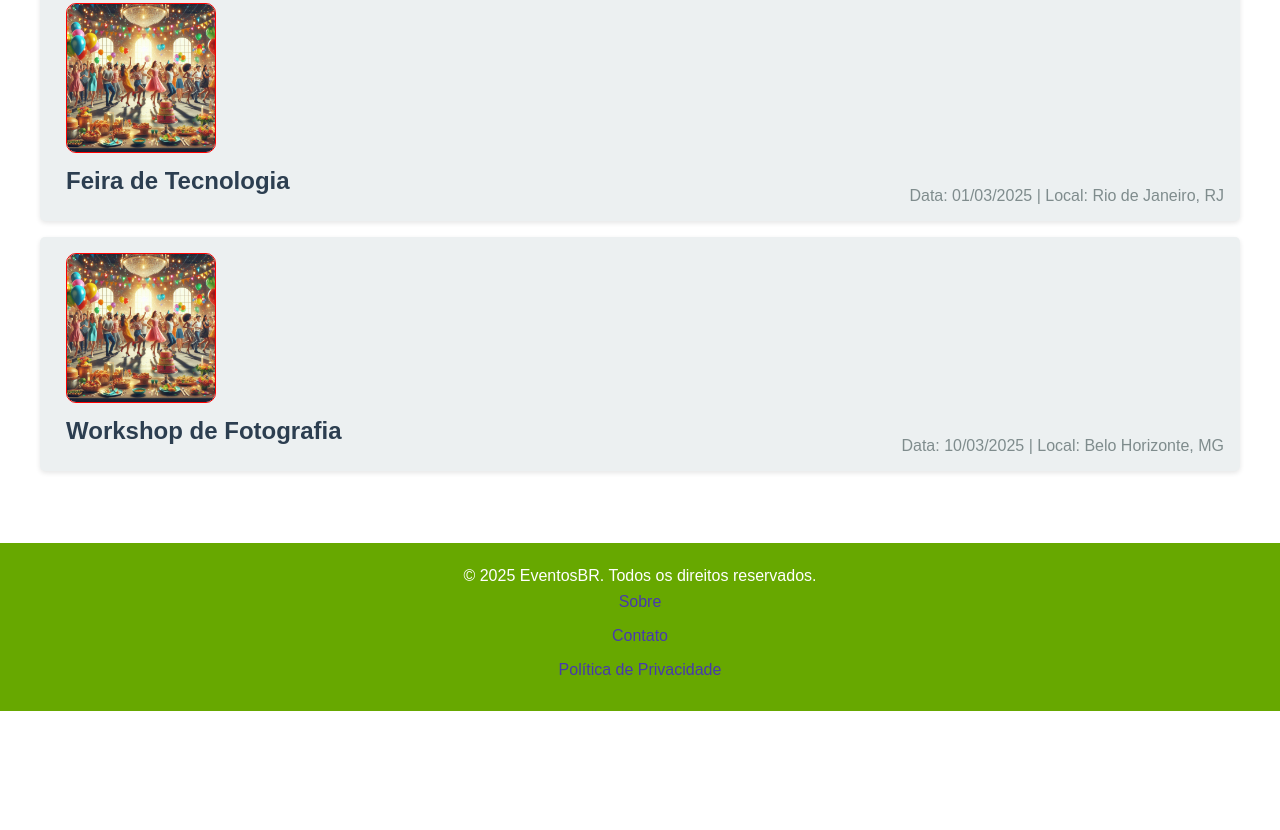
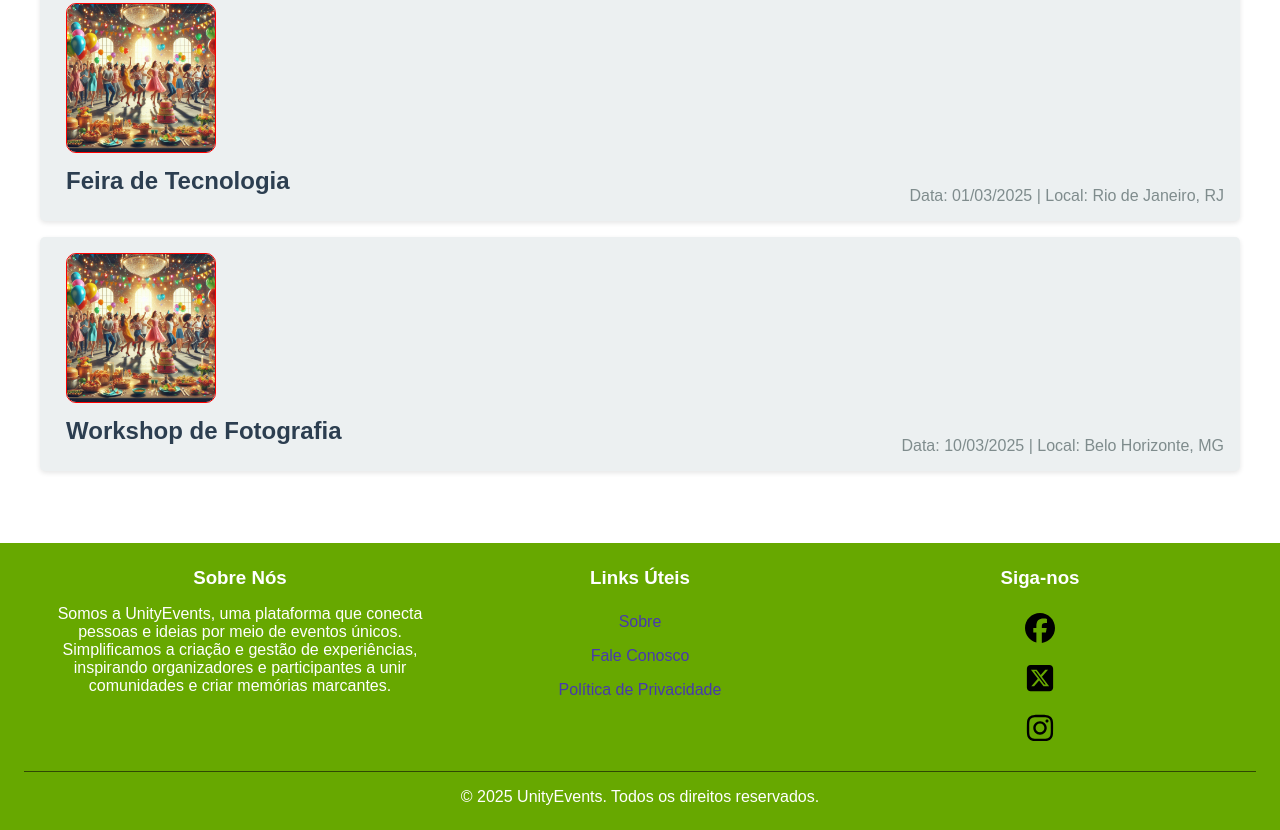
Before and after one commit to LiroLittleDev/projeto-webII, a plain HTML site: page index.html in a window 1280 px wide. Shown: the part 427-1257 px from the top of the page. Before the commit the page ends 1138 px from the top, so only its background shows below. Drawn offline with Linux system fonts and the light colour scheme.

Commit message:
Update index.html
corrigindo erro de um aluno do projeto que upou index desatualizado

```diff
--- a/index.html
+++ b/index.html
@@ -11,7 +11,7 @@
     <!-- Navbar -->
     <nav>
         <div class="logo-nome">
-            <img src="/assets/img/logo simples de site de eventos.png" alt="" class="logo-img">
+            <img src="img/logo simples de site de eventos.png" alt="" class="logo-img">
             UnityEvents
         </div>
         <div class="nav-links">
@@ -29,17 +29,17 @@
             <h1>Eventos em Destaque</h1>
             <!-- Placeholder pros eventos -->
             <div class="event-card">
-                <a href=""><img src="/assets/img/um evento de festa.png" alt="" class="img-event-card"></a>
+                <a href=""><img src="img/um evento de festa.png" alt="" class="img-event-card"></a>
                 <h2>Show de Rock</h2>
                 <p>Data: 25/02/2025 | Local: São Paulo, SP</p>
             </div>
             <div class="event-card">
-                <a href=""><img src="/assets/img/um evento de festa.png" alt="" class="img-event-card"></a>
+                <a href=""><img src="img/um evento de festa.png" alt="" class="img-event-card"></a>
                 <h2>Feira de Tecnologia</h2>
                 <p>Data: 01/03/2025 | Local: Rio de Janeiro, RJ</p>
             </div>
             <div class="event-card">
-                <a href=""><img src="/assets/img/um evento de festa.png" alt="" class="img-event-card"></a>
+                <a href=""><img src="img/um evento de festa.png" alt="" class="img-event-card"></a>
                 <h2>Workshop de Fotografia</h2>
                 <p>Data: 10/03/2025 | Local: Belo Horizonte, MG</p>
             </div>
@@ -49,11 +49,26 @@
 
     <!-- Rodapé -->
     <footer>
-        <p>&copy; 2025 EventosBR. Todos os direitos reservados.</p>
-        <div class="footer-links">
-            <a href="#">Sobre</a>
-            <a href="#">Contato</a>
-            <a href="#">Política de Privacidade</a>
+        <div class="footer-content">
+            <div class="footer-about">
+                <h3>Sobre Nós</h3>
+                <p>Somos a UnityEvents, uma plataforma que conecta pessoas e ideias por meio de eventos únicos. Simplificamos a criação e gestão de experiências, inspirando organizadores e participantes a unir comunidades e criar memórias marcantes.</p>
+            </div>
+            <div class="footer-links">
+                <h3>Links Úteis</h3>
+                <a href="#">Sobre</a>
+                <a href="#">Fale Conosco</a>
+                <a href="#">Política de Privacidade</a>
+            </div>
+            <div class="footer-social">
+                <h3>Siga-nos</h3>
+                <a href="#"><img src="icons/facebook-brands.svg" alt="Facebook"></a>
+                <a href="#"><img src="icons/square-x-twitter-brands.svg" alt="Twitter"></a>
+                <a href="#"><img src="icons/instagram-brands.svg" alt="Instagram"></a>
+            </div>
+        </div>
+        <div class="footer-bottom">
+            <p>&copy; 2025 UnityEvents. Todos os direitos reservados.</p>
         </div>
     </footer>
 </body>
```
